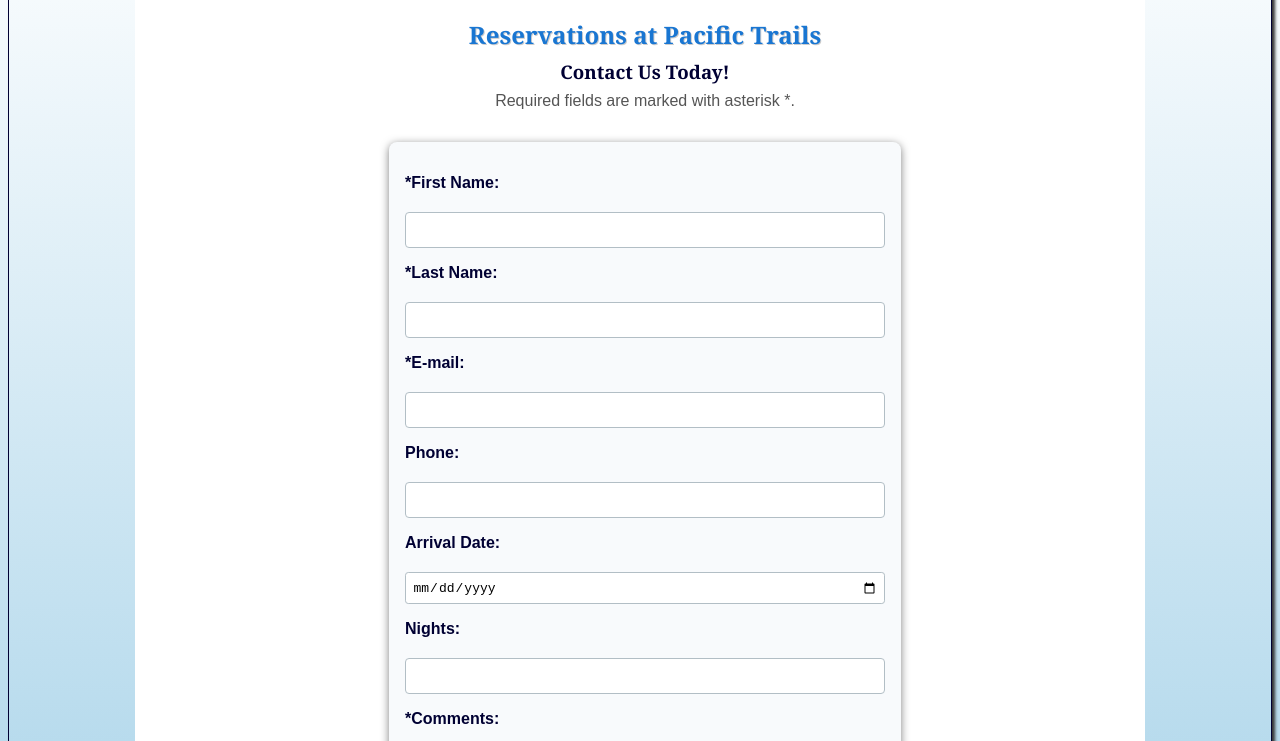
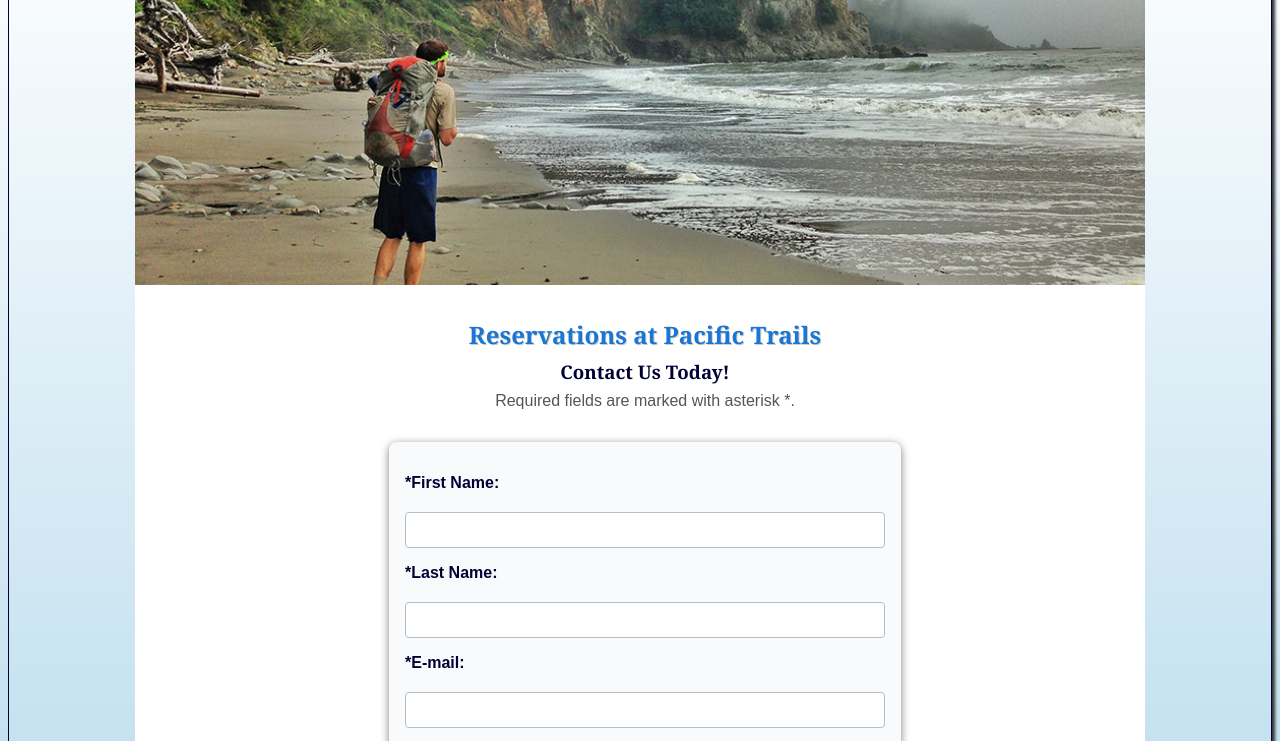
Before and after one commit to EduardoGarciaJr/cis152, a plain HTML site: page chapter12/ch12pacific/reservations.html in a window 1280 px wide. Shown: the part 121-862 px from the top of the page. Drawn offline with Linux system fonts and the light colour scheme.

Commit message:
Add files via upload

```diff
--- a/chapter12/ch12pacific/pacific.css
+++ b/chapter12/ch12pacific/pacific.css
@@ -142,7 +142,8 @@ footer {
 
 #homehero,
 #yurthero,
-#trailhero {
+#trailhero,
+#reservations-hero {
   background-repeat: no-repeat;
   background-size: cover;
   height: 18.75rem;
@@ -158,6 +159,10 @@ footer {
 
 #trailhero {
   background-image: url(images/trail.jpg);
+}
+
+#reservations-hero {
+  background-image: url(images/reservations.jpg);
 }
 
 .card-row {
```
